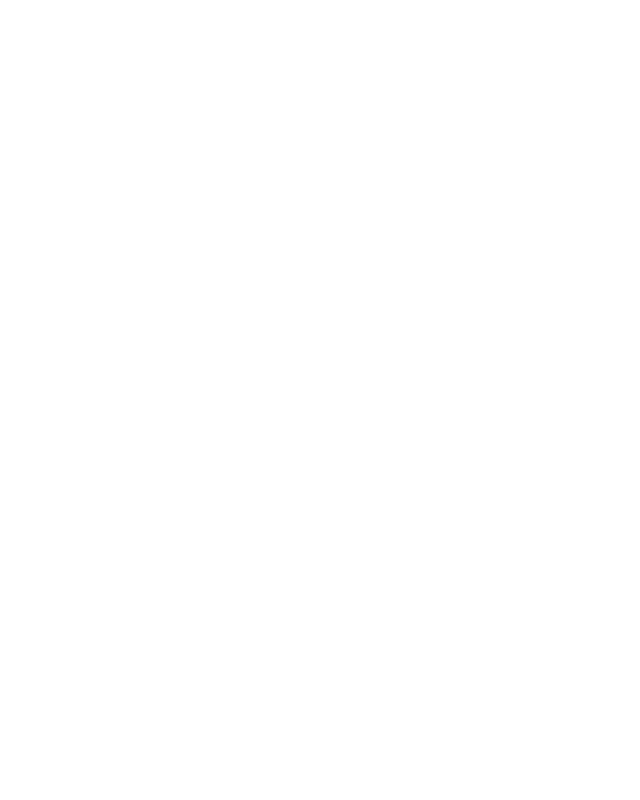
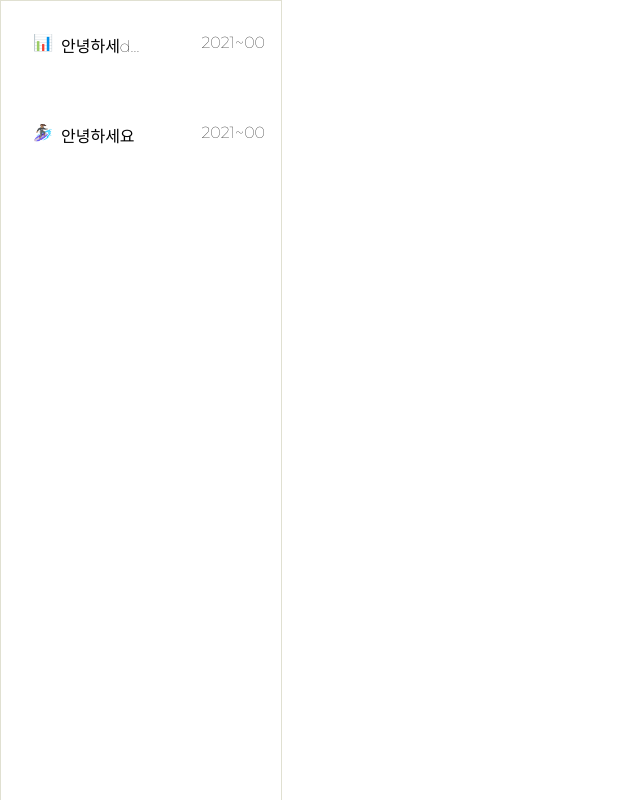
Before and after one commit to moonheekim0118/Atomic-Memo, a React app: page /trash in a window 1280 px wide. Shown: the whole page, without its empty margins (0-640 px from the left). Built offline with nearby package versions, Linux system fonts and the light colour scheme; the HTML template or start-up script is replaced by a standard one.

Commit message:
feat : implement Navigation Component

```diff
--- a/package.json
+++ b/package.json
@@ -18,11 +18,9 @@
   },
   "homepage": "https://github.com/moonheekim0118/billboard-chart#readme",
   "dependencies": {
-    "@fortawesome/fontawesome-svg-core": "^1.2.34",
-    "@fortawesome/free-solid-svg-icons": "^5.15.2",
-    "@fortawesome/react-fontawesome": "^0.1.14",
     "@types/react-dom": "^17.0.0",
     "@types/react-router-dom": "^5.1.7",
+    "classnames": "^2.2.6",
     "react": "^17.0.1",
     "react-dom": "^17.0.1",
     "react-router": "^5.2.0",
--- a/src/App.tsx
+++ b/src/App.tsx
@@ -9,7 +9,7 @@
       <GlobalStyle />
       <BrowserRouter>
         <Switch>
-          <Route path="/" exact component={Home} />
+          <Route path="/:id" exact component={Home} />
           <Route path="/about" exact component={Trash} />
         </Switch>
       </BrowserRouter>
--- /dev/null
+++ b/src/components/atoms/Span/index.tsx
@@ -0,0 +1,62 @@
+import React from 'react';
+import styled from 'styled-components';
+
+interface Props {
+  children: React.ReactChild;
+  color?: string;
+  textAlign?: 'left' | 'right' | 'center';
+  width?: string;
+  padding?: string;
+  size?: 'small' | 'normal' | 'big' | 'title';
+}
+
+const Span = ({
+  children,
+  color,
+  textAlign = 'left',
+  width = 'auto',
+  padding,
+  size = 'normal',
+}: Props) => {
+  const stylingProps = {
+    color,
+    textAlign,
+    width,
+    padding,
+  };
+
+  return (
+    <StyledSpan {...stylingProps} className={size}>
+      {children}
+    </StyledSpan>
+  );
+};
+
+const StyledSpan = styled.span<Props>`
+  color: ${(props: Props) => props.color || 'black'};
+  text-align: ${(props: Props) => props.textAlign};
+  width: ${(props: Props) => props.width};
+  padding: ${(props: Props) => props.padding};
+  overflow: hidden;
+  white-space: nowrap;
+  text-overflow: ellipsis;
+
+  &.small {
+    font-size: 1rem;
+  }
+
+  &.normal {
+    font-size: 1.2rem;
+  }
+
+  &.big {
+    font-size: 1.2rem;
+  }
+
+  &.title {
+    font-size: 2.5rem;
+    font-weight: bold;
+  }
+`;
+
+export default Span;
--- /dev/null
+++ b/src/components/molecules/ListItem/index.tsx
@@ -0,0 +1,49 @@
+import React from 'react';
+import Span from '../../atoms/Span';
+import MemoTitle from '../MemoTitle';
+import styled from 'styled-components';
+import Memokind from '../../../util/memoKind';
+import { Link, useLocation } from 'react-router-dom';
+
+// 네비게이션 바에 들어갈 메모 아이템 링크
+// 메모 종류
+// 마지막으로 완성한 시간
+// 메모 제목
+
+interface Props {
+  title: string;
+  time: string;
+  kind: string;
+  path: string;
+}
+
+const ListItem = ({ title, time, kind, path }: Props) => {
+  const location = useLocation();
+
+  return (
+    <StyledListItem to={path} visiting={location.pathname === path}>
+      <MemoTitle title={title} kind={kind} />
+      <Span size="small" padding="2em 1em">
+        {time}
+      </Span>
+    </StyledListItem>
+  );
+};
+
+const StyledListItem = styled<{ visiting: boolean }>(Link)`
+  display: flex;
+  justify-content: space-between;
+  text-decoration: none;
+
+  width: 100%;
+  height: 90px;
+  text-align: center;
+  background-color: ${(props) => (props.visiting ? '#f4f4f4' : '#fff')};
+
+  transition: background-color 0.5s ease;
+  &:hover {
+    background-color: #f4f4f4;
+  }
+`;
+
+export default ListItem;
--- /dev/null
+++ b/src/components/molecules/MemoTitle/index.tsx
@@ -0,0 +1,29 @@
+import React from 'react';
+import styled from 'styled-components';
+import Span from '../../atoms/Span';
+import MemoKind from '../../../util/memoKind';
+
+interface Props {
+  title: string;
+  kind: string;
+}
+
+const MemoTitle = ({ title, kind }: Props) => {
+  return (
+    <StyledMemoTitle>
+      <Span size="small" padding="0 0.5em 0 0">
+        {MemoKind[kind]}
+      </Span>
+      <Span size="small" width="5.5em">
+        {title}
+      </Span>
+    </StyledMemoTitle>
+  );
+};
+
+const StyledMemoTitle = styled.div`
+  display: flex;
+  padding: 2em;
+`;
+
+export default MemoTitle;
--- /dev/null
+++ b/src/components/organisms/Navigation/index.tsx
@@ -0,0 +1,41 @@
+import React from 'react';
+import MemoData from '../../../model/memoData';
+import ListItem from '../../molecules/ListItem';
+import styled from 'styled-components';
+
+interface Props {
+  open: boolean;
+  datas: Array<MemoData>;
+}
+
+const Navigation = ({ open, datas }: Props) => {
+  const List = datas.map((v, i) => (
+    <ListItem
+      key={v.id}
+      title={v.title}
+      time={v.time}
+      kind={v.kind}
+      path={`/${v.id}`}
+    />
+  ));
+  return <StyledNavigation open={open}>{List}</StyledNavigation>;
+};
+
+const StyledNavigation = styled.nav<Props>`
+  display: flex;
+  flex-direction: column;
+  position: fixed;
+  height: 100%;
+  top: 0;
+  left: 0;
+  right: 0;
+  bottom: 0;
+  width: 280px;
+  background-color: #fff;
+
+  border: 1px solid #e0e0d1;
+  transition: transform 0.5s ease;
+  transform: ${(props) => (props.open ? 'translateX(0)' : 'translateX(-100%)')};
+`;
+
+export default Navigation;
--- /dev/null
+++ b/src/model/memoData.ts
@@ -0,0 +1,10 @@
+import memoKind from '../util/memoKind';
+
+interface MemoData {
+  id: number;
+  title?: string;
+  kind?: string;
+  time?: string;
+}
+
+export default MemoData;
--- a/src/pages/Home/index.tsx
+++ b/src/pages/Home/index.tsx
@@ -1,11 +1,11 @@
 import React from 'react';
+import Templates from './templates';
+import { useParams } from 'react-router-dom';
 
 const Home = () => {
-  return (
-    <div>
-      <h2>홈</h2>
-    </div>
-  );
+  let { id } = useParams<{ id: string }>();
+
+  return <Templates />;
 };
 
 export default Home;
--- /dev/null
+++ b/src/pages/Home/templates/index.tsx
@@ -0,0 +1,22 @@
+import React from 'react';
+import Navigation from '../../../components/organisms/Navigation';
+
+const mockData = [
+  {
+    id: 1,
+    title: '안녕하세ddddd요쿵짜리쿵ㅇ짜리쿵쿵짜리라',
+    kind: 'Work',
+    time: '2021~00',
+  },
+  { id: 2, title: '안녕하세요', kind: 'Life', time: '2021~00' },
+];
+
+const HomeTemplates = () => {
+  return (
+    <>
+      <Navigation open={true} datas={mockData} />
+    </>
+  );
+};
+
+export default HomeTemplates;
--- /dev/null
+++ b/src/util/memoKind.ts
@@ -0,0 +1,8 @@
+enum MemoKind {
+  'Work' = '📊',
+  'Think' = '🧠',
+  'Study' = '📚',
+  'Life' = '🏄🏽‍♀️',
+}
+
+export default MemoKind;
```
Also changed, not shown: src/components/atoms/Button/index.tsx (added, +16 -0 lines), 1 other file (tests, documents, lock files or other folders).
